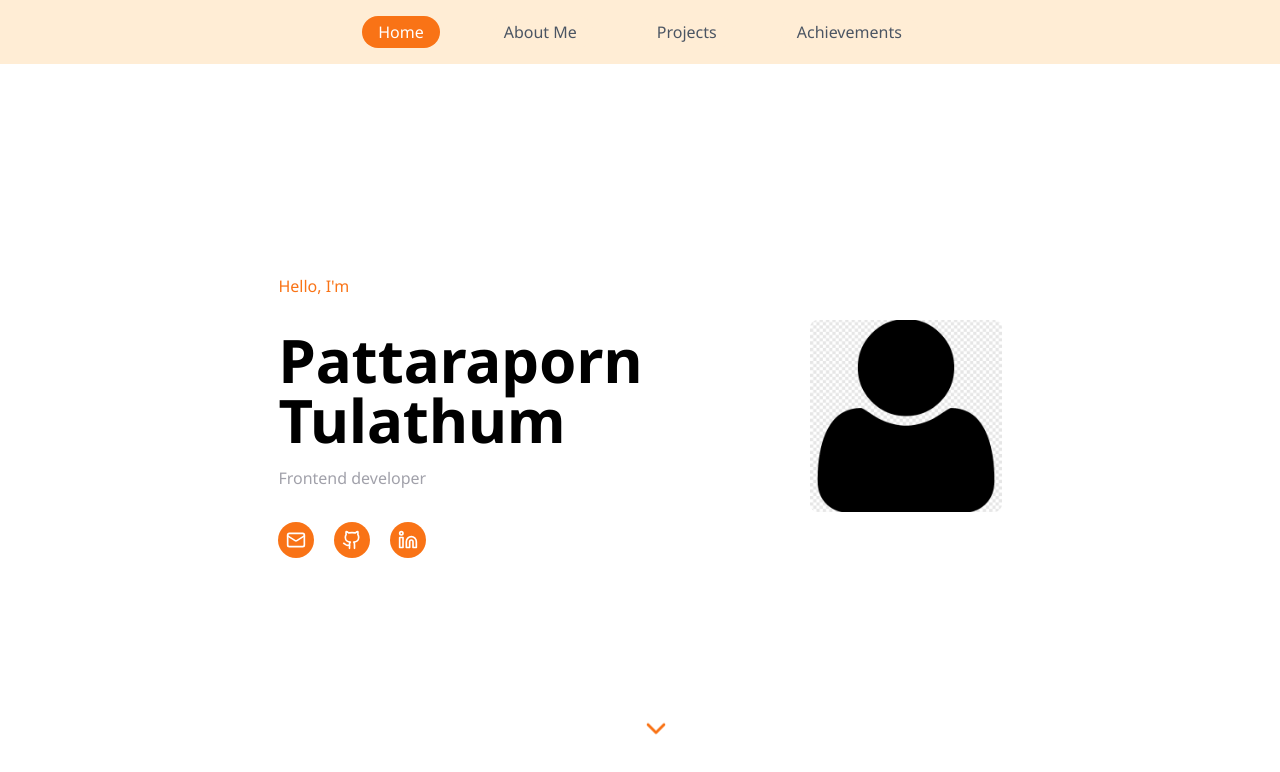
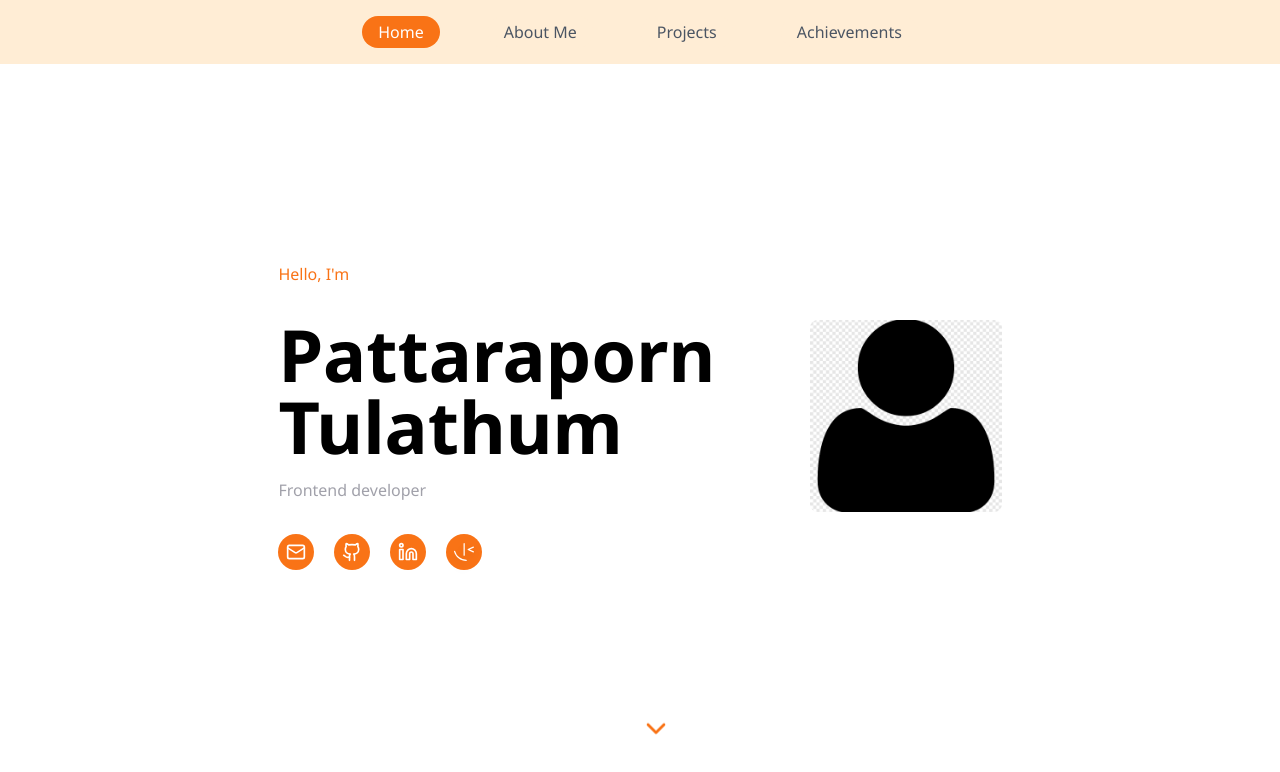
Before and after one commit to rainof/rainof.github.io, a React (Create React App) app: page /#/ in a window 1280 px wide. Shown: the top 772 px of the page. Built offline with nearby package versions, Linux system fonts and the light colour scheme; the HTML template or start-up script is replaced by a standard one.

Commit message:
feat(frontend): add Frontend Mentor logo to social links section

```diff
--- a/src/output.css
+++ b/src/output.css
@@ -688,6 +688,18 @@ video {
   height: 100%;
 }
 
+.h-14 {
+  height: 3.5rem;
+}
+
+.h-20 {
+  height: 5rem;
+}
+
+.h-12 {
+  height: 3rem;
+}
+
 .max-h-full {
   max-height: 100%;
 }
@@ -769,20 +781,16 @@ video {
   justify-content: space-between;
 }
 
+.gap-12 {
+  gap: 3rem;
+}
+
 .gap-5 {
   gap: 1.25rem;
 }
 
-.gap-6 {
-  gap: 1.5rem;
-}
-
 .gap-8 {
   gap: 2rem;
-}
-
-.gap-12 {
-  gap: 3rem;
 }
 
 .rounded-2xl {
@@ -801,9 +809,9 @@ video {
   border-bottom-width: 1px;
 }
 
-.bg-gray-50 {
+.bg-gray-200 {
   --tw-bg-opacity: 1;
-  background-color: rgb(249 250 251 / var(--tw-bg-opacity));
+  background-color: rgb(229 231 235 / var(--tw-bg-opacity));
 }
 
 .bg-orange-100 {
@@ -821,16 +829,6 @@ video {
   background-color: rgb(255 255 255 / var(--tw-bg-opacity));
 }
 
-.bg-gray-100 {
-  --tw-bg-opacity: 1;
-  background-color: rgb(243 244 246 / var(--tw-bg-opacity));
-}
-
-.bg-gray-200 {
-  --tw-bg-opacity: 1;
-  background-color: rgb(229 231 235 / var(--tw-bg-opacity));
-}
-
 .object-contain {
   object-fit: contain;
 }
@@ -845,6 +843,11 @@ video {
 
 .p-8 {
   padding: 2rem;
+}
+
+.px-12 {
+  padding-left: 3rem;
+  padding-right: 3rem;
 }
 
 .px-16 {
@@ -865,16 +868,6 @@ video {
 .py-8 {
   padding-top: 2rem;
   padding-bottom: 2rem;
-}
-
-.px-8 {
-  padding-left: 2rem;
-  padding-right: 2rem;
-}
-
-.px-12 {
-  padding-left: 3rem;
-  padding-right: 3rem;
 }
 
 .text-center {
@@ -929,6 +922,25 @@ video {
   box-shadow: var(--tw-ring-offset-shadow, 0 0 #0000), var(--tw-ring-shadow, 0 0 #0000), var(--tw-shadow);
 }
 
+.drop-shadow-xl {
+  --tw-drop-shadow: drop-shadow(0 20px 13px rgb(0 0 0 / 0.03)) drop-shadow(0 8px 5px rgb(0 0 0 / 0.08));
+  filter: var(--tw-blur) var(--tw-brightness) var(--tw-contrast) var(--tw-grayscale) var(--tw-hue-rotate) var(--tw-invert) var(--tw-saturate) var(--tw-sepia) var(--tw-drop-shadow);
+}
+
+.drop-shadow-lg {
+  --tw-drop-shadow: drop-shadow(0 10px 8px rgb(0 0 0 / 0.04)) drop-shadow(0 4px 3px rgb(0 0 0 / 0.1));
+  filter: var(--tw-blur) var(--tw-brightness) var(--tw-contrast) var(--tw-grayscale) var(--tw-hue-rotate) var(--tw-invert) var(--tw-saturate) var(--tw-sepia) var(--tw-drop-shadow);
+}
+
+.invert {
+  --tw-invert: invert(100%);
+  filter: var(--tw-blur) var(--tw-brightness) var(--tw-contrast) var(--tw-grayscale) var(--tw-hue-rotate) var(--tw-invert) var(--tw-saturate) var(--tw-sepia) var(--tw-drop-shadow);
+}
+
+.filter {
+  filter: var(--tw-blur) var(--tw-brightness) var(--tw-contrast) var(--tw-grayscale) var(--tw-hue-rotate) var(--tw-invert) var(--tw-saturate) var(--tw-sepia) var(--tw-drop-shadow);
+}
+
 .transition-colors {
   transition-property: color, background-color, border-color, text-decoration-color, fill, stroke;
   transition-timing-function: cubic-bezier(0.4, 0, 0.2, 1);
@@ -980,8 +992,16 @@ video {
     width: 100%;
   }
 
+  .sm\:w-\[45\%\] {
+    width: 45%;
+  }
+
   .sm\:flex-row {
     flex-direction: row;
+  }
+
+  .sm\:justify-end {
+    justify-content: flex-end;
   }
 
   .sm\:justify-center {
@@ -1002,11 +1022,6 @@ video {
 
   .sm\:bg-transparent {
     background-color: transparent;
-  }
-
-  .sm\:bg-orange-100 {
-    --tw-bg-opacity: 1;
-    background-color: rgb(255 237 213 / var(--tw-bg-opacity));
   }
 
   .sm\:py-1 {
@@ -1062,7 +1077,23 @@ video {
 }
 
 @media (min-width: 1024px) {
+  .lg\:w-\[45\%\] {
+    width: 45%;
+  }
+
   .lg\:grid-cols-3 {
     grid-template-columns: repeat(3, minmax(0, 1fr));
   }
 }
+
+@media (min-width: 1280px) {
+  .xl\:text-8xl {
+    font-size: 6rem;
+    line-height: 1;
+  }
+
+  .xl\:text-7xl {
+    font-size: 4.5rem;
+    line-height: 1;
+  }
+}
--- a/src/pages/HomePage.js
+++ b/src/pages/HomePage.js
@@ -1,5 +1,6 @@
 import React from "react";
 import { Mail, Github, Linkedin, ChevronDown } from "lucide-react";
+import FrontendMentor from "../images/frontendmentor.svg";
 // import Hero from "../images/DSC08321.JPG";
 import Hero from "../images/temp.png";
 
@@ -11,7 +12,7 @@ function HomePage() {
           {/* Hero Section */}
           <div className="text-center md:text-left md:w-[45%]">
             <p className="text-orange-500">Hello, I'm</p>
-            <h1 className="text-4xl md:text-6xl font-bold mt-8 mb-4">
+            <h1 className="text-4xl md:text-6xl xl:text-7xl font-bold mt-8 mb-4">
               Pattaraporn
               <br />
               Tulathum
@@ -42,6 +43,17 @@ function HomePage() {
               >
                 <Linkedin className="h-5 w-5" />
                 <span className="sr-only">LinkedIn</span>
+              </a>
+              <a
+                href="https://www.frontendmentor.io/profile/rainof"
+                className="p-2 rounded-full bg-orange-500 text-white hover:bg-orange-600 transition-colors"
+              >
+                <img
+                  src={FrontendMentor}
+                  alt="Fronend Mentor"
+                  className="h-5 w-5 filter invert drop-shadow-lg"
+                />
+                <span className="sr-only">Home</span>
               </a>
             </div>
           </div>
```
Also changed, not shown: src/images/frontendmentor.svg (added).
